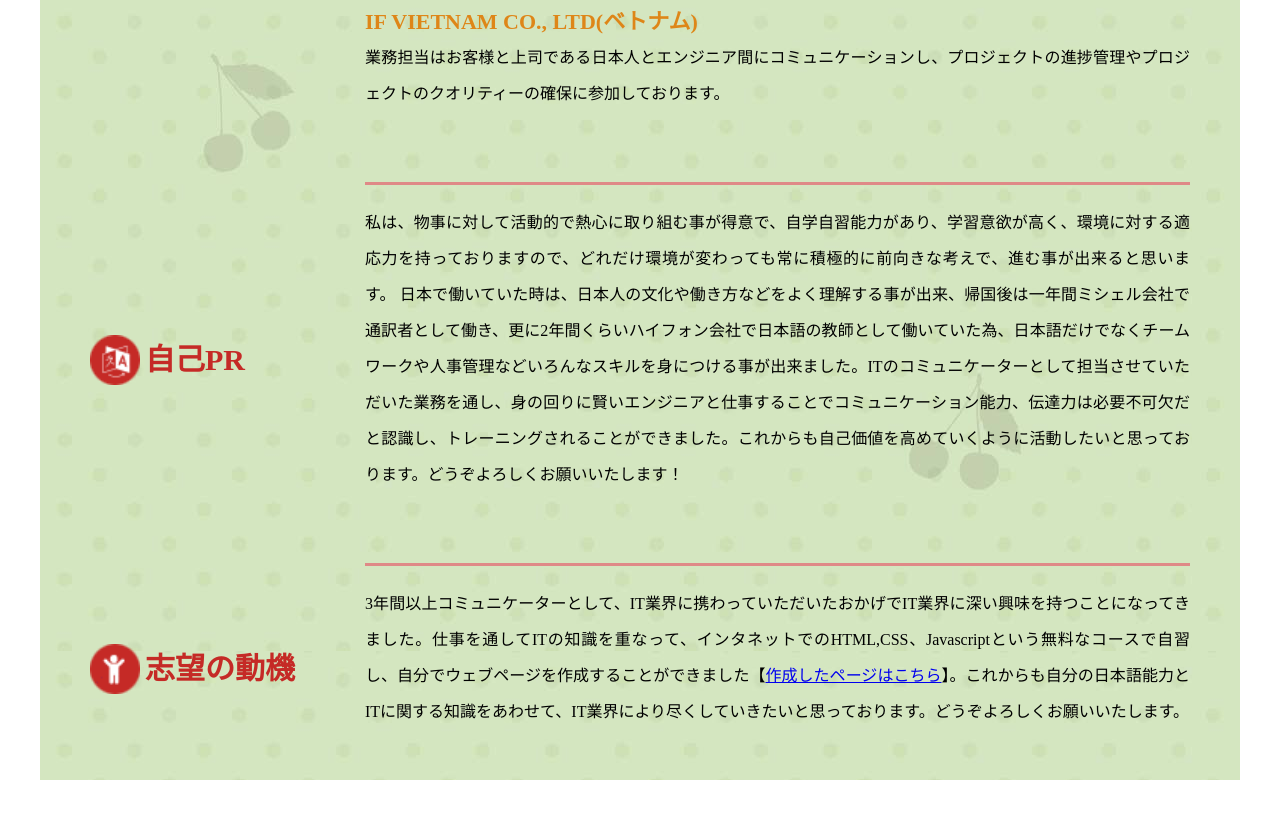
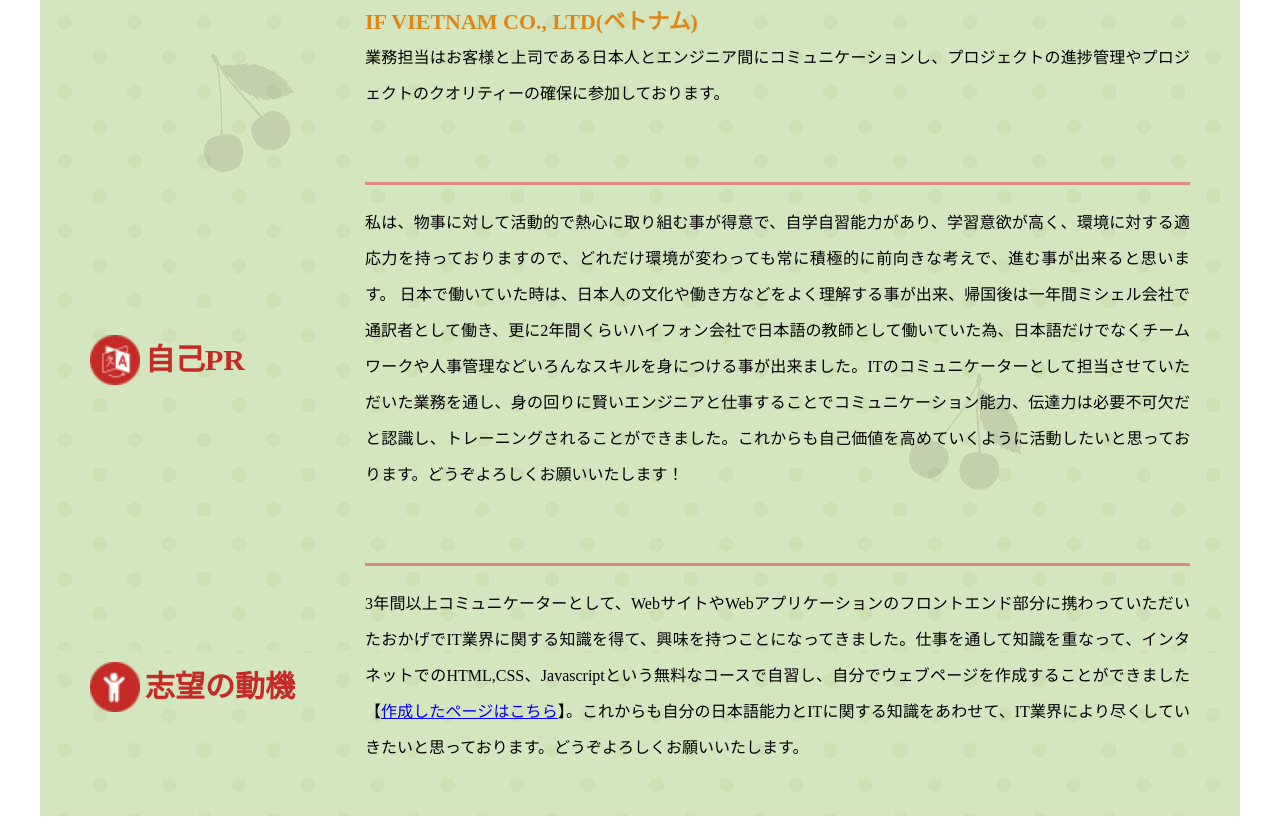
Before and after one commit to lanhYasha/Lanh-Nguyen-profile, a plain HTML site: page index.html in a window 1280 px wide. Shown: the part 1083-1919 px from the top of the page. Before the commit the page ends 1883 px from the top, so only its background shows below. Drawn offline with Linux system fonts and the light colour scheme.

Commit message:
update html

```diff
--- a/index.html
+++ b/index.html
@@ -126,7 +126,7 @@
 			<div class="content_text">
 				<ul class="content_text_list_specil">
 					<li class="content_text_item">
-						<p>3年間以上コミュニケーターとして、IT業界に携わっていただいたおかげでIT業界に深い興味を持つことになってきました。仕事を通してITの知識を重なって、インタネットでのHTML,CSS、Javascriptという無料なコースで自習し、自分でウェブページを作成することができました【<a href="https://lanhyasha.github.io/my-hometown/" target="_blank">作成したページはこちら</a>】。これからも自分の日本語能力とITに関する知識をあわせて、IT業界により尽くしていきたいと思っております。どうぞよろしくお願いいたします。</p>
+						<p>3年間以上コミュニケーターとして、WebサイトやWebアプリケーションのフロントエンド部分に携わっていただいたおかげでIT業界に関する知識を得て、興味を持つことになってきました。仕事を通して知識を重なって、インタネットでのHTML,CSS、Javascriptという無料なコースで自習し、自分でウェブページを作成することができました【<a href="https://lanhyasha.github.io/my-hometown/" target="_blank">作成したページはこちら</a>】。これからも自分の日本語能力とITに関する知識をあわせて、IT業界により尽くしていきたいと思っております。どうぞよろしくお願いいたします。</p>
 					</li>
 				</ul>
 			</div>
```
